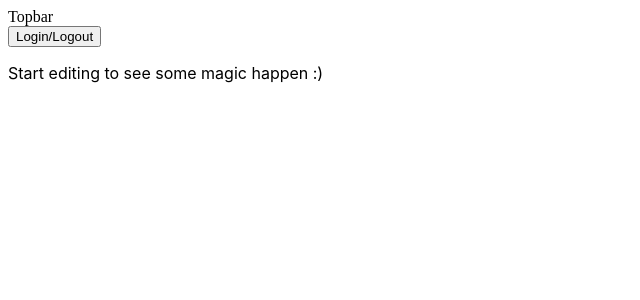
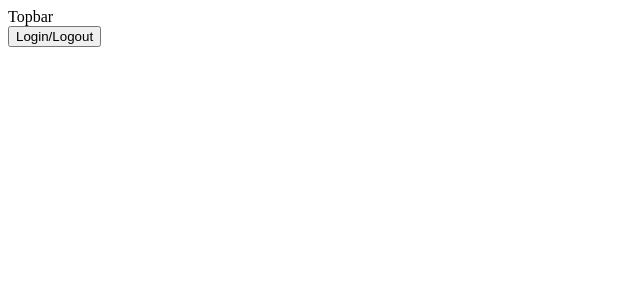
Before and after one commit to DFrontReact/react-bootcamp-context, a React (Create React App) app: page / in a window 1280 px wide. Shown: the top 300 px of the page, without its empty margins (0-640 px from the left). Built offline with nearby package versions, Linux system fonts and the light colour scheme.

Commit message:
userInfo

```diff
--- a/src/components/UserInfo.jsx
+++ b/src/components/UserInfo.jsx
@@ -9,8 +9,6 @@ export const UserInfo = () => {
       {user && <h1>Hello {user.name.first}</h1>}
 
       <button onClick={login}>Login/Logout</button>
-
-      <p>Start editing to see some magic happen :)</p>
     </div>
   );
 };
```
